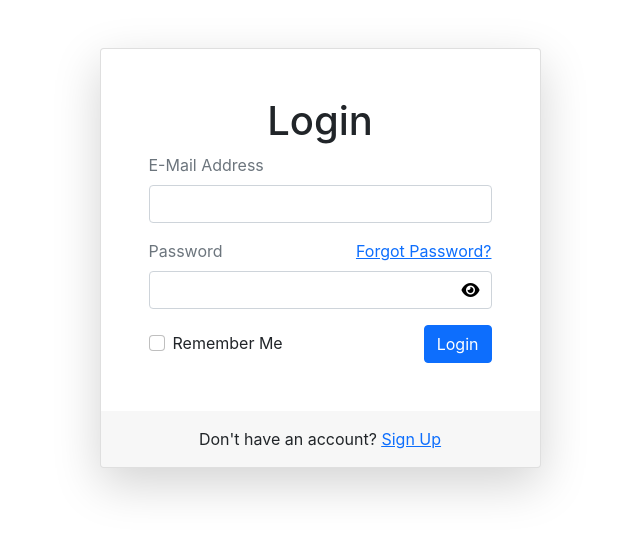
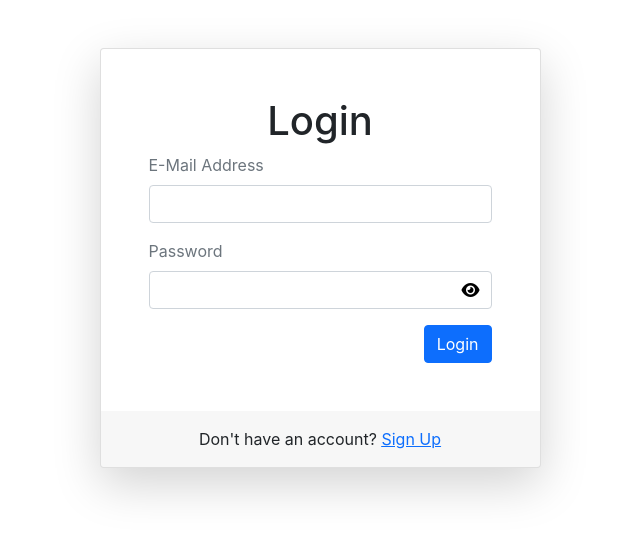
Before and after one commit to KamaleshKDK/URL-Shortener-React, a React (Create React App) app: page / in a window 1280 px wide. Shown: the top 536 px of the page, without its empty margins (320-960 px from the left). Built offline with nearby package versions, Linux system fonts and the light colour scheme.

Commit message:
fp removed

```diff
--- a/src/App.css
+++ b/src/App.css
@@ -52,3 +52,8 @@
   margin-top: 128px;
   margin-right: 50px;
 }
+@media screen and (max-width:400px) {
+  .fa-eye {
+      margin-bottom: 40px;
+  }
+}
--- a/src/Login.js
+++ b/src/Login.js
@@ -59,9 +59,9 @@ function Login() {
                                         <div class="mb-3">
                                             <div class="mb-2 w-100">
                                                 <label class="text-muted">Password</label>
-                                                <Link to={"/forgotpassword"} class="float-end">
+                                                {/* <Link to={"/forgotpassword"} class="float-end">
                                                     Forgot Password?
-                                                </Link>
+                                                </Link> */}
                                             </div>
                                             <input type={passwordShown ? "text" : "password"}
                                                 onChange={formik.handleChange}
@@ -78,10 +78,10 @@ function Login() {
                                         </div>
 
                                         <div class="d-flex align-items-center">
-                                            <div class="form-check">
+                                            {/* <div class="form-check">
                                                 <input type="checkbox" name="remember" id="remember" class="form-check-input" />
                                                 <label for="remember" class="form-check-label">Remember Me</label>
-                                            </div>
+                                            </div> */}
                                             <button type="submit" class="btn btn-primary ms-auto">
                                                 Login
                                             </button>
```
